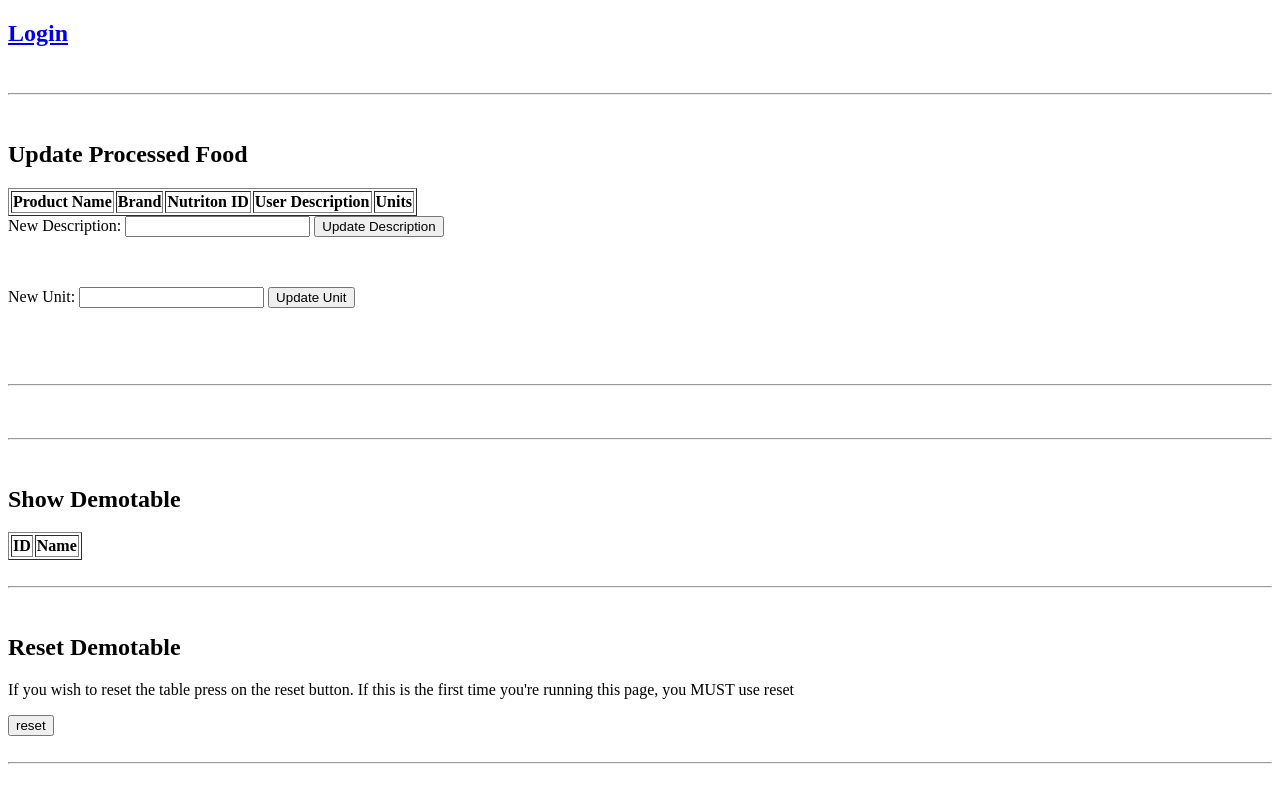
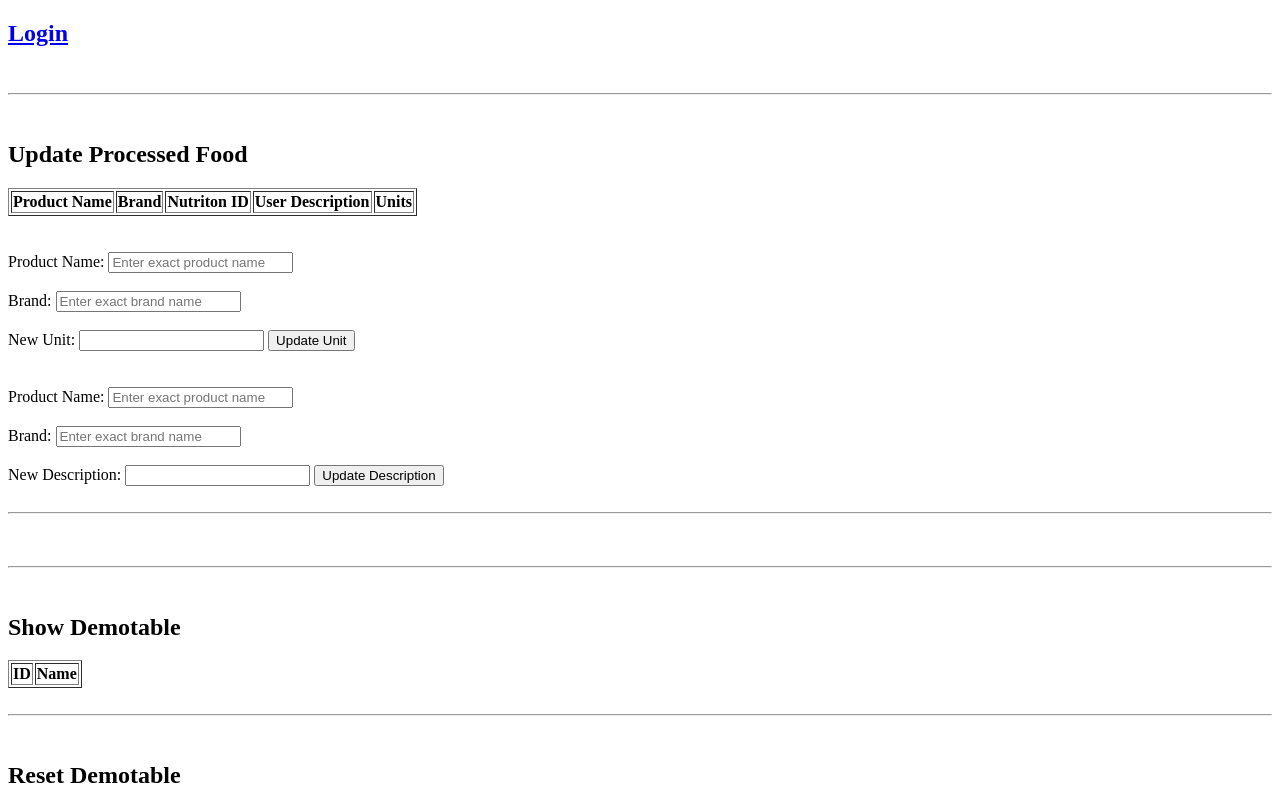
Before and after one commit to havido/Healthy-Eating-Planner, a website: page public/index.html in a window 1280 px wide. Shown: the top 800 px of the page. Drawn offline with Linux system fonts and the light colour scheme; no server answers.

Commit message:
Redid some of the UI aspect of it to make backend easier

```diff
--- a/public/index.html
+++ b/public/index.html
@@ -19,12 +19,6 @@
 
     <h2>Update Processed Food</h2>
 
-    <style>
-        form {
-            margin-bottom: 50px;
-        }
-    </style>
-
     <table id="processedFoodTable" border="1">
         <thead>
             <tr>
@@ -42,21 +36,39 @@
 
     <div id="updateSelectProcFoodMsg"></div>
 
+
+    <!-- <h2>Update Name in DemoTable</h2>
+    <p>The values are case sensitive and if you enter in the wrong case, the update statement will not do anything.</p>
+    <form id="updataNameDemotable">
+        Old Name: <input type="text" id="updateOldName" placeholder="Enter Old Name" required> <br><br>
+        New Name: <input type="text" id="updateNewName" placeholder="Enter New Name" maxlength="20"> <br><br>
+
+        <button type="submit"> update </button> <br>
+    </form>
+     A placeholder to display messages related to the update operation.
+    <div id="updateNameResultMsg"></div> -->
+
+    <br><br>
+    <form id="updateUnits">
+        Product Name: <input type="text" id="productNameProcFood" placeholder="Enter exact product name" required> <br><br>
+        Brand: <input type="text" id="brandNameProcFood" placeholder="Enter exact brand name" required> <br><br>
+        <label for="pfUnit">New Unit:</label>
+        <input type="text" id="pfUnit" name="pfUnit">
+        <button type="submit">Update Unit</button>
+    </form>
+
+    <div id="updateUnitResultMsg"></div>
+
+    <br><br>
     <form id="userDescriptUpdate">
+        Product Name: <input type="text" id="productNameProcFood" placeholder="Enter exact product name" required> <br><br>
+        Brand: <input type="text" id="brandNameProcFood" placeholder="Enter exact brand name" required> <br><br>
         <label for="userDescript">New Description:</label>
         <input type="text" id="userDescript" name="userDescript" required>
         <button type="submit">Update Description</button>
     </form>
 
     <div id="updateDescriptionResultMsg"></div>
-
-    <form id="updateUnits">
-        <label for="pfUnit">New Unit:</label>
-        <input type="text" id="pfUnit" name="pfUnit">
-        <button type="submit">Update Unit</button>
-    </form>
-
-    <div id="updateUnitResultMsg"></div>
 
     <br><hr><br> <!-- ========================================================================= -->
 
```
